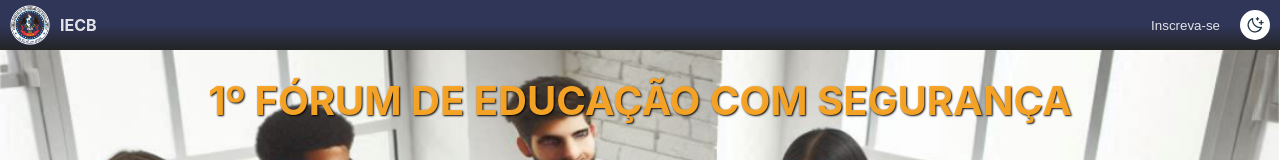
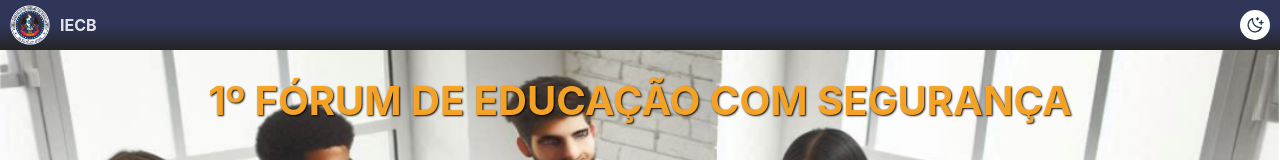
Before and after one commit to AdrianRoger/1-ForumOfEducationWithSecutiry, a React (Vite) app: page / in a window 1280 px wide. Shown: the top 160 px of the page. Built offline with nearby package versions, Linux system fonts and the light colour scheme.

Commit message:
fix: remove subscribe buttom

```diff
--- a/src/components/Header.jsx
+++ b/src/components/Header.jsx
@@ -1,7 +1,7 @@
 import styled from "styled-components";
 import ToggleThemeButton from "./ToggleThemeButton";
 import SubscribeModal from "./SubcribeModal";
-import { useState } from "react";
+// import { useState } from "react";
 
 const StyledHeader = styled.header`
   width: 100%;
@@ -17,21 +17,21 @@ const StyledMenu = styled.div`
   height: fit-content;
 `;
 
-const StyledSubscribeButton = styled.button`
-  border: none;
-  margin: 0 1rem;
-  padding: 0.5rem 1rem;
-  border-radius: 0.5rem;
-  background-color: transparent;
-  color: #ffffffdd;
-  cursor: pointer;
+// const StyledSubscribeButton = styled.button`
+//   border: none;
+//   margin: 0 1rem;
+//   padding: 0.5rem 1rem;
+//   border-radius: 0.5rem;
+//   background-color: transparent;
+//   color: #ffffffdd;
+//   cursor: pointer;
 
-  &:hover {
-    background-color: #faa627f9;
-    text-shadow: 1px 1px 3px black;
-    color: ${(props) => props.theme.textColorInverted};
-  }
-`;
+//   &:hover {
+//     background-color: #faa627f9;
+//     text-shadow: 1px 1px 3px black;
+//     color: ${(props) => props.theme.textColorInverted};
+//   }
+// `;
 
 const StyledIecbLogo = styled.div`
   width: 40px;
@@ -47,28 +47,28 @@ const StyledIecbLogo = styled.div`
 `;
 
 const Header = () => {
-  const [isOpenModal, setIsOpenModal] = useState(false);
+  // const [isOpenModal, setIsOpenModal] = useState(false);
 
-  const openModal = () => {
-    setIsOpenModal(true);
-  };
+  // const openModal = () => {
+  //   setIsOpenModal(true);
+  // };
 
-  const closeModal = () => {
-    setIsOpenModal(false);
-  };
+  // const closeModal = () => {
+  //   setIsOpenModal(false);
+  // };
 
   return (
     <>
-      {isOpenModal && <SubscribeModal closeModal={closeModal} />}
+      {/* {isOpenModal && <SubscribeModal closeModal={closeModal} />} */}
       <StyledHeader>
         <StyledIecbLogo>
           <img src="images/logos/iecb.png" alt="Brasão IECB Internacional" />
           <span>IECB</span>
         </StyledIecbLogo>
         <StyledMenu>
-          <StyledSubscribeButton onClick={openModal}>
+          {/* <StyledSubscribeButton onClick={openModal}>
             Inscreva-se
-          </StyledSubscribeButton>
+          </StyledSubscribeButton> */}
           <ToggleThemeButton />
         </StyledMenu>
       </StyledHeader>
```
